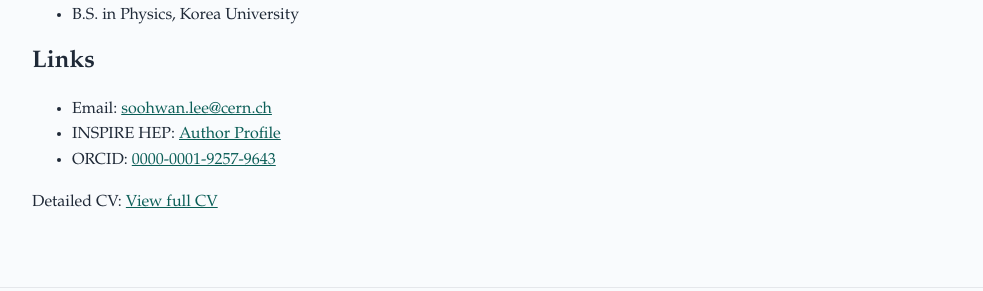
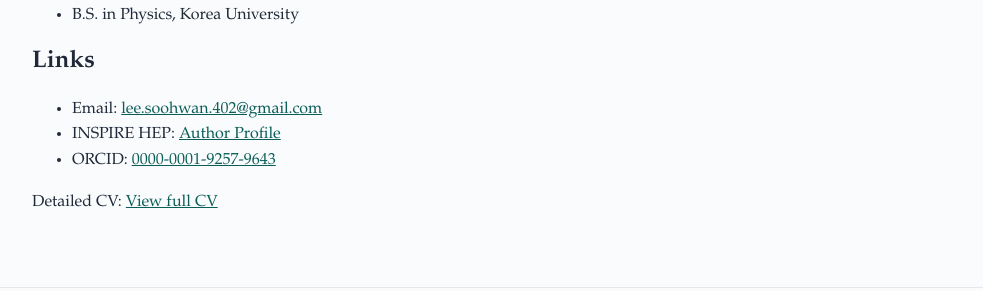
Before and after one commit to vince502/vince502.github.io, a Jekyll site: the page built from cv.md, in a window 1280 px wide and 1147 px high. Shown: the part 785-1076 px from the top of the window, without its empty margins (148-1131 px from the left). Built offline with Jekyll 4.4.1, drawn with Linux system fonts in a browser that asks for light colours.

Commit message:
updated email

```diff
--- a/cv.md
+++ b/cv.md
@@ -32,7 +32,7 @@ Korea University Institute of Basic Science
 
 ## Links
 
-- Email: [soohwan.lee@cern.ch](mailto:soohwan.lee@cern.ch)
+- Email: [lee.soohwan.402@gmail.com](mailto:lee.soohwan.402@gmail.com)
 - INSPIRE HEP: [Author Profile](https://inspirehep.net/authors/2650738)
 - ORCID: [0000-0001-9257-9643](https://orcid.org/0000-0001-9257-9643)
 
```
Also changed, not shown: cv-full.md (+1 -1 lines).
